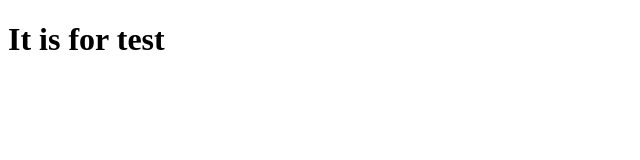
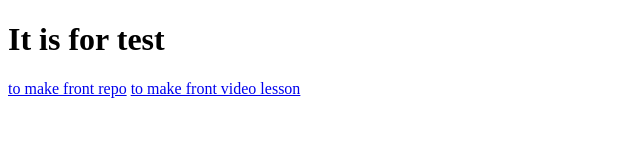
Before and after one commit to aleksaksan/FSFirst, a website: page client/index.html in a window 1280 px wide. Shown: the whole page, without its empty margins (0-640 px from the left). Drawn offline with Linux system fonts and the light colour scheme.

Commit message:
added links to html

```diff
--- a/client/index.html
+++ b/client/index.html
@@ -8,5 +8,7 @@
 </head>
 <body>
     <h1>It is for test</h1>
+    <a href="https://github.com/vladilenm/rest-api/tree/master/client">to make front repo</a>
+    <a href="https://www.youtube.com/watch?v=lzQIhjElV_g">to make front video lesson</a>
 </body>
 </html>
```
